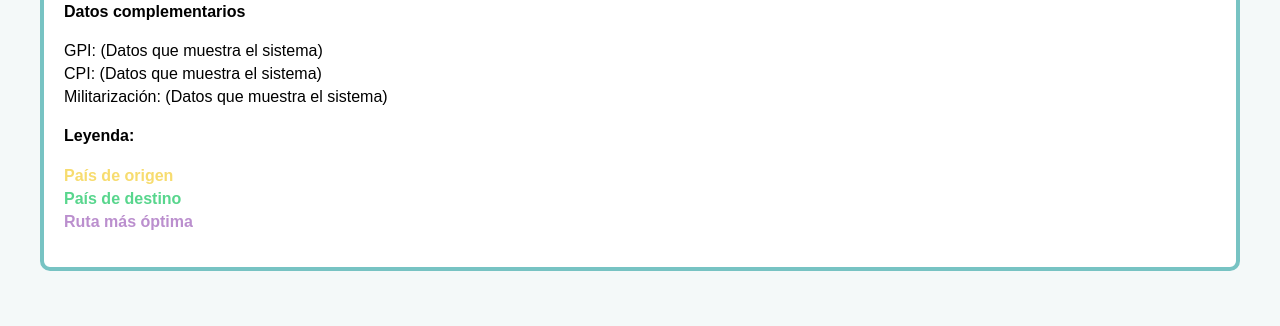
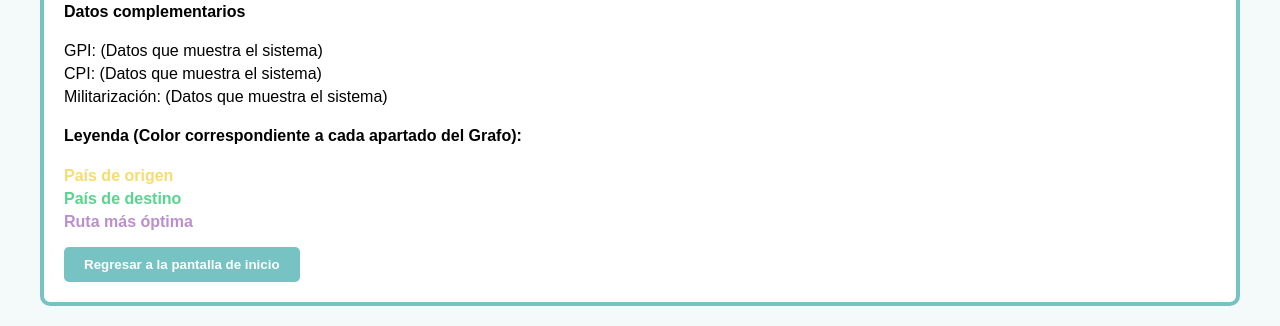
Before and after one commit to Trabajo-de-Complejidad-Algoritmica/SolutionFronted, a plain HTML site: page mockup2.html in a window 1280 px wide. Shown: the part 1276-1602 px from the top of the page. Before the commit the page ends 1567 px from the top, so only its background shows below. Drawn offline with Linux system fonts and the light colour scheme.

Commit message:
Update mockup2.html

```diff
--- a/mockup2.html
+++ b/mockup2.html
@@ -33,6 +33,7 @@
             <label><input type="radio" name="algoritmo"> BFS</label><br>
             <label><input type="radio" name="algoritmo"> DFS</label><br>
             <label><input type="radio" name="algoritmo"> Dijkstra</label><br>
+
         </div>
 
         <div class="graph-result">
@@ -50,13 +51,16 @@
         </div>
 
         <div class="legend">
-            <h4>Leyenda:</h4>
+            <h4>Leyenda (Color correspondiente a cada apartado del Grafo):</h4>
             <ul>
                 <li style="color: #f7dc6f;">País de origen</li>
                 <li style="color: #58d68d;">País de destino</li>
                 <li style="color: #bb8fce;">Ruta más óptima</li>
             </ul>
         </div>
+        <div class="button-container">
+        <button class="btn-primary" onclick="location.href='index.html'">Regresar a la pantalla de inicio</button>
+        </div>
     </div>
 </body>
 </html>
```
